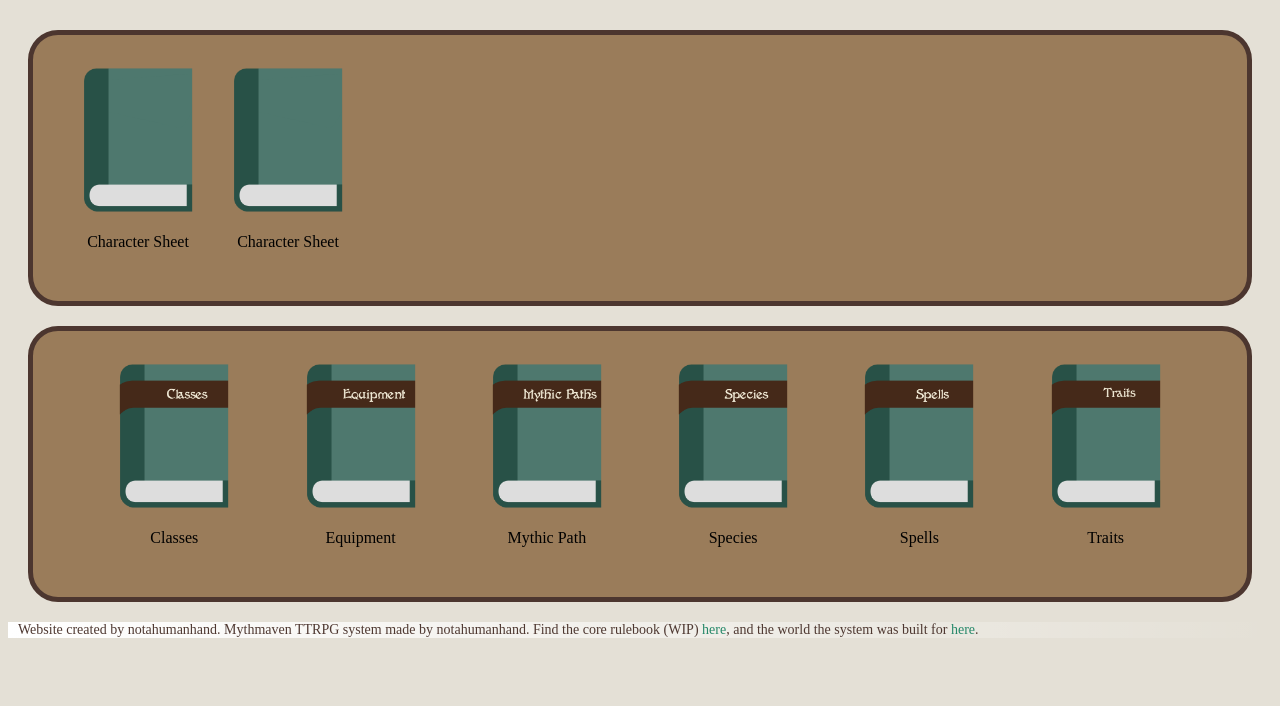
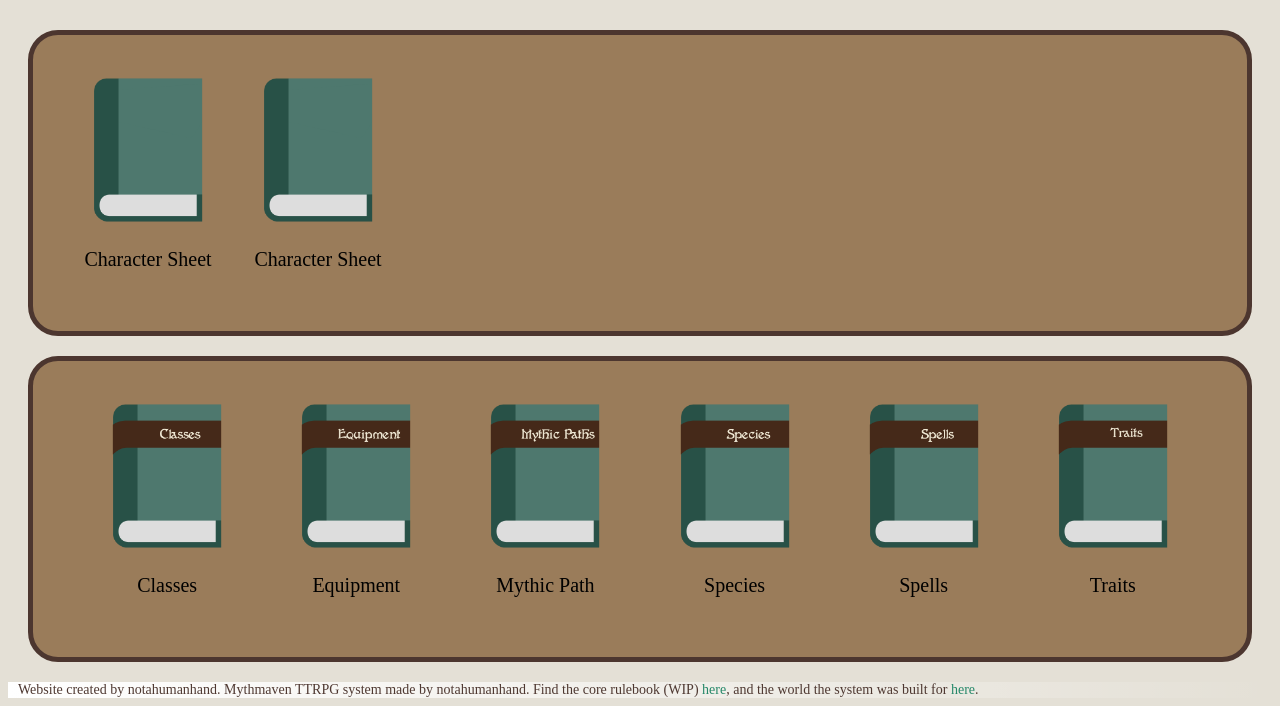
Before and after one commit to notahumanhand/notahumanhand.github.io, a plain HTML site: page index.html in a window 1280 px wide. Shown: the part 95-801 px from the top of the page. Drawn offline with Linux system fonts and the light colour scheme; a web font is replaced by a local one.

Commit message:
made book links more readable

```diff
--- a/mythmaven.css
+++ b/mythmaven.css
@@ -87,6 +87,8 @@ footer {
     color: black;
     text-decoration: none;
     font-family: 'Cormorant SC';
+    font-size: 20px;
+    margin: 10px;
 }
 .book-link {
     display: block;
```
